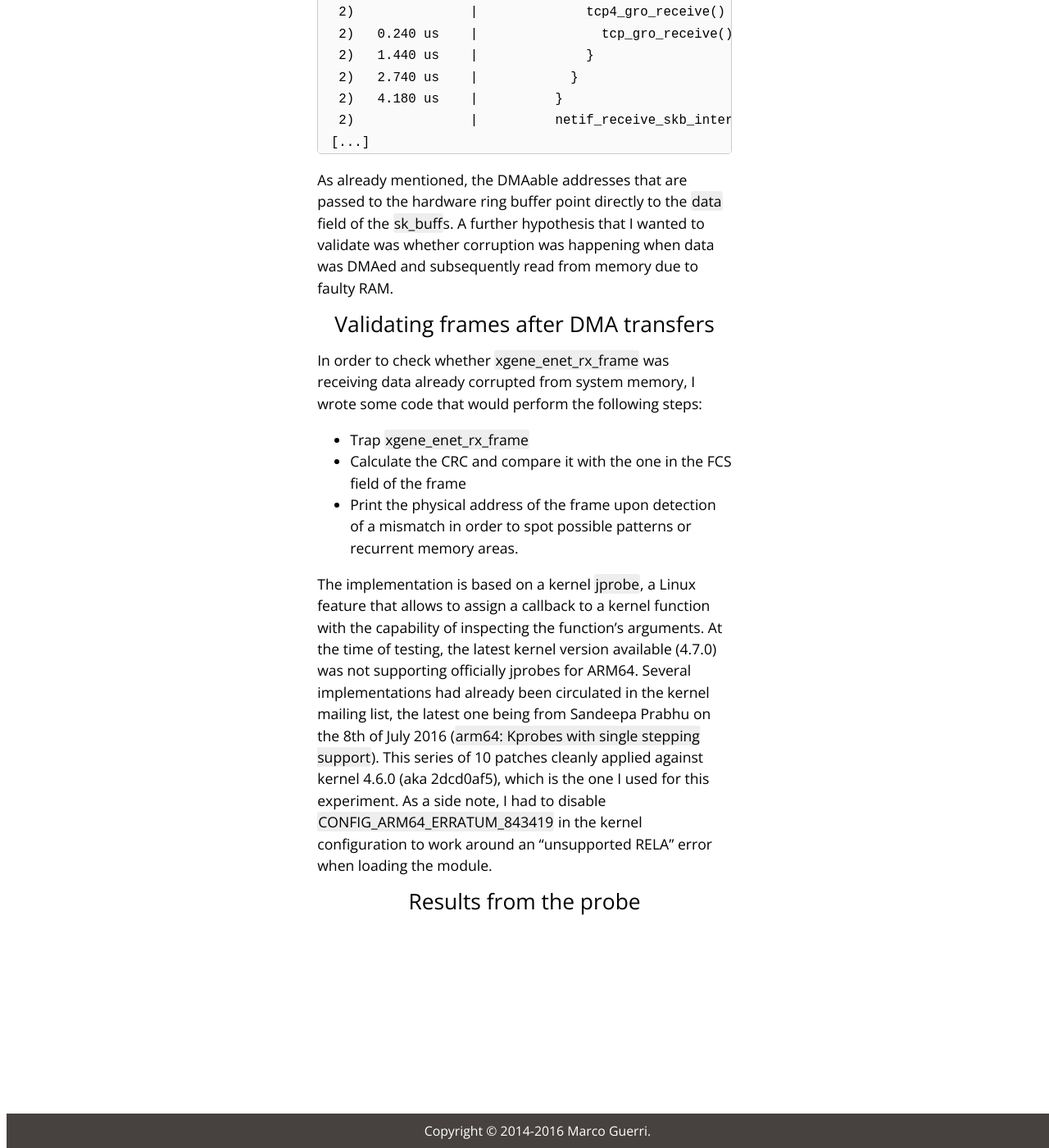
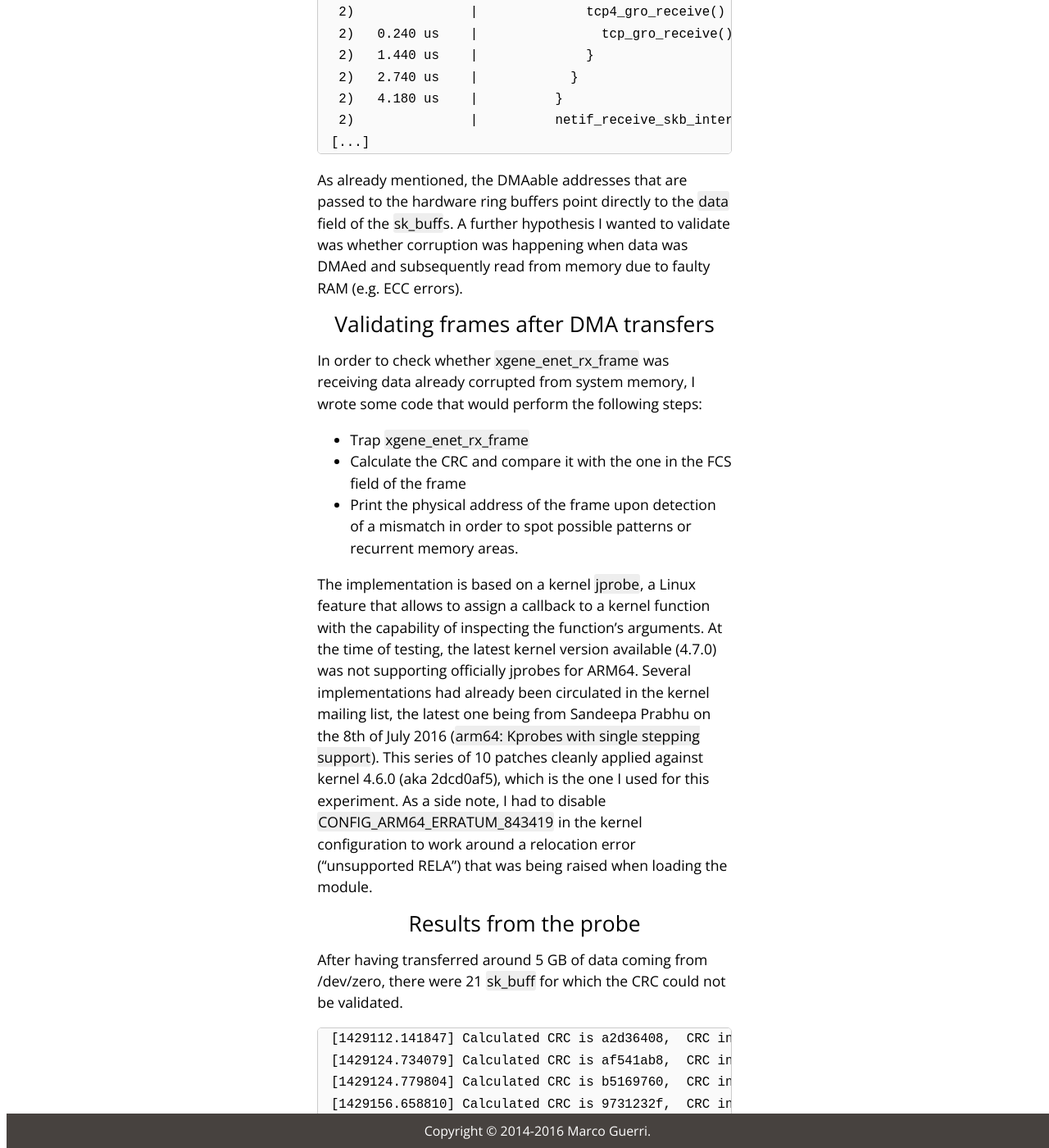
Before and after one commit to marcoguerri/marcoguerri.github.io, a Jekyll site: the page built from _posts/2016-05-19-mp30-data-corruption-part2.markdown, in a window 1280 px wide and 1400 px high, scrolled down 2168 px. Shown: the whole window at 82% size. Built offline with Jekyll 4.4.1, drawn with Linux system fonts in a browser that asks for light colours; some of the changed text lies outside the part shown.

Commit message:
Fixed some typos in Data Corruption post part 2

````diff
--- a/_posts/2016-05-19-mp30-data-corruption-part2.markdown
+++ b/_posts/2016-05-19-mp30-data-corruption-part2.markdown
@@ -43,13 +43,14 @@ initialization and it is basically responsible for the following operations:
   * it passes the *sk_buff* to the upper layers of the stack via *napi_gro_receive*
 
 By invoking the GRO receive function, the driver makes use of the
-Generic Receive Offload feature provided by the kernel that allows to merge
+Generic Receive Offload capabilities provided by the kernel that allow to merge
 TCP segments into single *sk_buff*. GRO is the receive counterpart of
 *tcp-segmentation-offload*, a feature of ethtool-enabled hardware that performs
-hardware segmentation of outgoing TCP segment, splitting them up in smaller chunks.
-Both on the receive and transmit side, segmentation allows to send fewer *sk_buff*
-through the network stack, with a significant increase in performance. The following
-is an brief example of the initial control path for incoming frames obtained with *ftrace*.
+hardware segmentation of outgoing TCP segments. Both on the receive and transmit side,
+segmentation allows to send fewer *sk_buff*  through the network stack,
+with a significant increase in performance while still transmitting on the wire
+chunks of data sized in a way that can be easily handled by routers, switches, etc.
+The following is an brief example of the initial control path for incoming frames obtained with *ftrace*.
 
 ```
  2)               |  xgene_enet_napi() {
@@ -72,9 +73,9 @@ is an brief example of the initial control path for incoming frames obtained wit
 ```
 
 As already mentioned, the DMAable addresses that are passed to the hardware
-ring buffer point directly to the *data* field of the *sk_buff*s. A further hypothesis
-that I wanted to validate was whether corruption was happening when data was
-DMAed and subsequently read from memory due to faulty RAM.
+ring buffers point directly to the *data* field of the *sk_buff*s. A further hypothesis
+I wanted to validate was whether corruption was happening when data was
+DMAed and subsequently read from memory due to faulty RAM (e.g. ECC errors).
 
 
 Validating frames after DMA transfers
@@ -95,9 +96,35 @@ been circulated in the kernel mailing list, the latest one being from Sandeepa P
 on the 8th of July 2016 (*arm64: Kprobes with single stepping support*).
 This series of 10 patches cleanly applied against kernel 4.6.0 (aka 2dcd0af5), which is
 the one I used for this experiment. As a side note, I had to disable
-*CONFIG_ARM64_ERRATUM_843419* in the kernel configuration to work around an
-"unsupported RELA" error when loading the module.
+*CONFIG_ARM64_ERRATUM_843419* in the kernel configuration to work around a
+relocation error ("unsupported RELA") that was being raised when loading the module.
 
 
 Results from the probe
 =======
+After having transferred around 5 GB of data coming from /dev/zero, there were
+21 *sk_buff* for which the CRC could not be validated.
+
+```
+[1429112.141847] Calculated CRC is a2d36408,  CRC in frame is 8b925034, phys: 0000008059441b02, 0000008059441b02
+[1429124.734079] Calculated CRC is af541ab8,  CRC in frame is 35bb8384, phys: 0000008059440a02, 0000008059440a02
+[1429124.779804] Calculated CRC is b5169760,  CRC in frame is 22b1ff7b, phys: 0000008056607002, 0000008056607002
+[1429156.658810] Calculated CRC is 9731232f,  CRC in frame is ceb0547f, phys: 00000000ec2a2382, 00000000ec2a2382
+[1429194.443860] Calculated CRC is 7e84ece9,  CRC in frame is 49aed70b, phys: 0000008059440182, 0000008059440182
+[1429293.466305] Calculated CRC is d168a9aa,  CRC in frame is b09764be, phys: 0000008056914582, 0000008056914582
+[1429305.970368] Calculated CRC is 25dfe9b6,  CRC in frame is 7b5392d0, phys: 0000008056912c02, 0000008056912c02
+[1429338.497401] Calculated CRC is 7dfa81c7,  CRC in frame is f9425f37, phys: 000000805640de82, 000000805640de82
+[1429367.510559] Calculated CRC is db90052d,  CRC in frame is e070a4ed, phys: 0000008052052c02, 0000008052052c02
+[1429436.927157] Calculated CRC is a312ca99,  CRC in frame is 18bdc290, phys: 00000080590dc502, 00000080590dc502
+[1429462.237861] Calculated CRC is 1b855975,  CRC in frame is f6895477, phys: 000000805230bc82, 000000805230bc82
+[1429484.245503] Calculated CRC is ba37b0de,  CRC in frame is 43b7f9dd, phys: 00000080590dab82, 00000080590dab82
+[1429528.236024] Calculated CRC is 28cf29ee,  CRC in frame is 4019e4a0, phys: 000000805e0ade82, 000000805e0ade82
+[1429532.481739] Calculated CRC is 7286d056,  CRC in frame is f68f7442, phys: 0000008056827882, 0000008056827882
+[1429535.701872] Calculated CRC is 59ff0487,  CRC in frame is 50619d6d, phys: 0000008058872382, 0000008058872382
+[1429584.127514] Calculated CRC is 169ae170,  CRC in frame is a626e1d, phys: 000000805e0a7882, 000000805e0a7882
+[1429606.691764] Calculated CRC is baa7fc63,  CRC in frame is 625b2601, phys: 00000080597d7002, 00000080597d7002
+[1429617.873490] Calculated CRC is 3f7b531d,  CRC in frame is c9c682fa, phys: 000000805914c502, 000000805914c502
+[1429636.993778] Calculated CRC is 7e16a012,  CRC in frame is 14e829e9, phys: 000000805670cd82, 000000805670cd82
+[1429660.829641] Calculated CRC is 93e5c42a,  CRC in frame is efb3ab24, phys: 0000008058870182, 0000008058870182
+[1429661.196027] Calculated CRC is 23835a97,  CRC in frame is d98aeddd, phys: 0000008056850182, 0000008056850182
+```
````
Also changed, not shown: other parts of _posts/2016-05-19-mp30-data-corruption-part2.markdown (+10 -10 lines).
